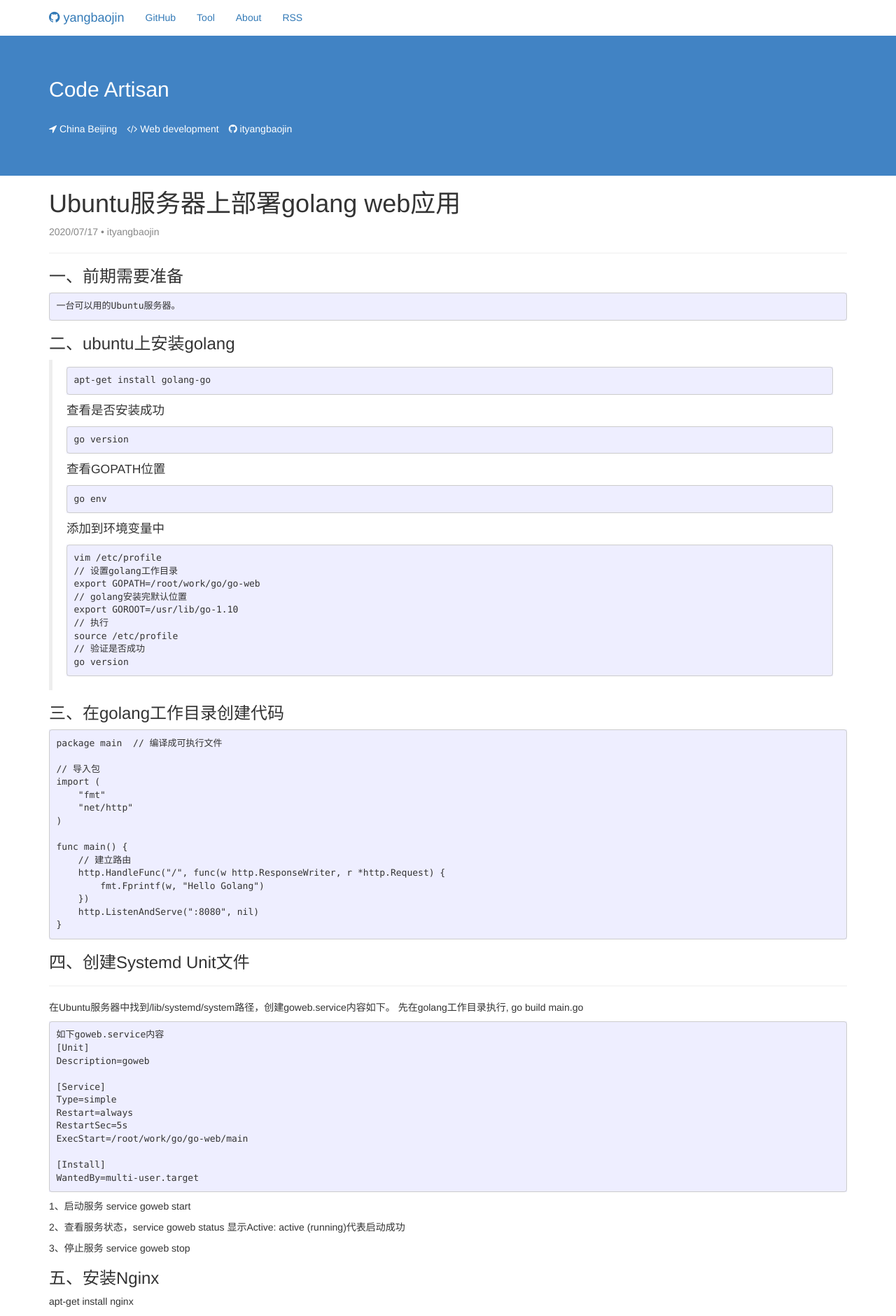
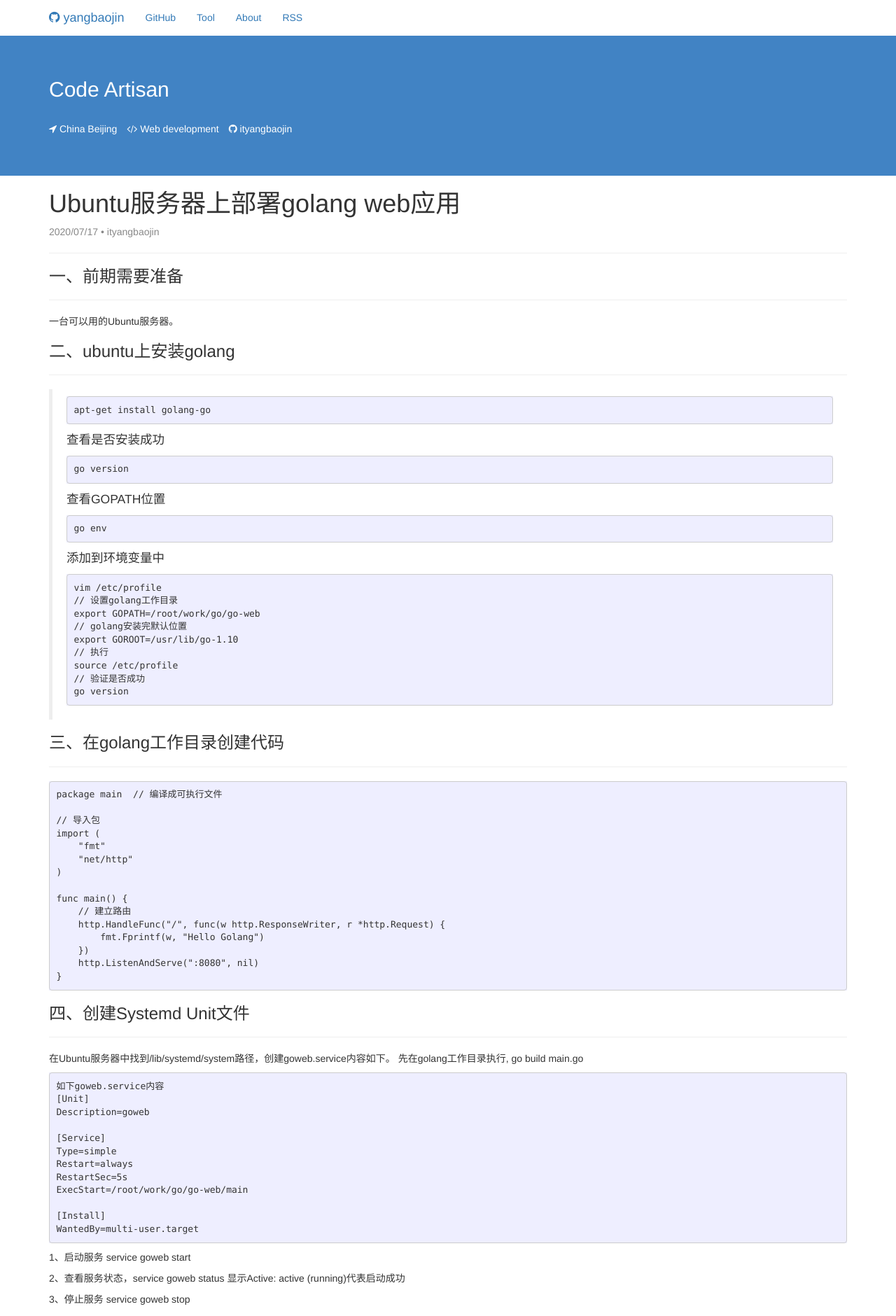
Before and after one commit to ityangbaojin/ityangbaojin.github.io, a Jekyll site: the page built from _posts/2020-07-17-ubuntu-go-web.md, in a window 1280 px wide. Shown: the top 1880 px of the page at 70% size. Built offline with Jekyll 4.4.1, drawn with Linux system fonts in a browser that asks for light colours; comment, search, counter and statistics services are not loaded.

````diff
--- a/_posts/2020-07-17-ubuntu-go-web.md
+++ b/_posts/2020-07-17-ubuntu-go-web.md
@@ -6,9 +6,11 @@ date:   2020-07-17
 author: ityangbaojin
 ---
 ### 一、前期需要准备
-    一台可以用的Ubuntu服务器。
+***
+一台可以用的Ubuntu服务器。
 
 ### 二、ubuntu上安装golang
+***
 >```
 apt-get install golang-go
 ```
@@ -34,6 +36,7 @@ go version
 ```
 
 ### 三、在golang工作目录创建代码
+***
 ```
 package main  // 编译成可执行文件
 
@@ -81,6 +84,7 @@ WantedBy=multi-user.target
 
 
 ### 五、安装Nginx
+***
 apt-get install nginx
 
 1、启动 nginx sudo nginx
````
